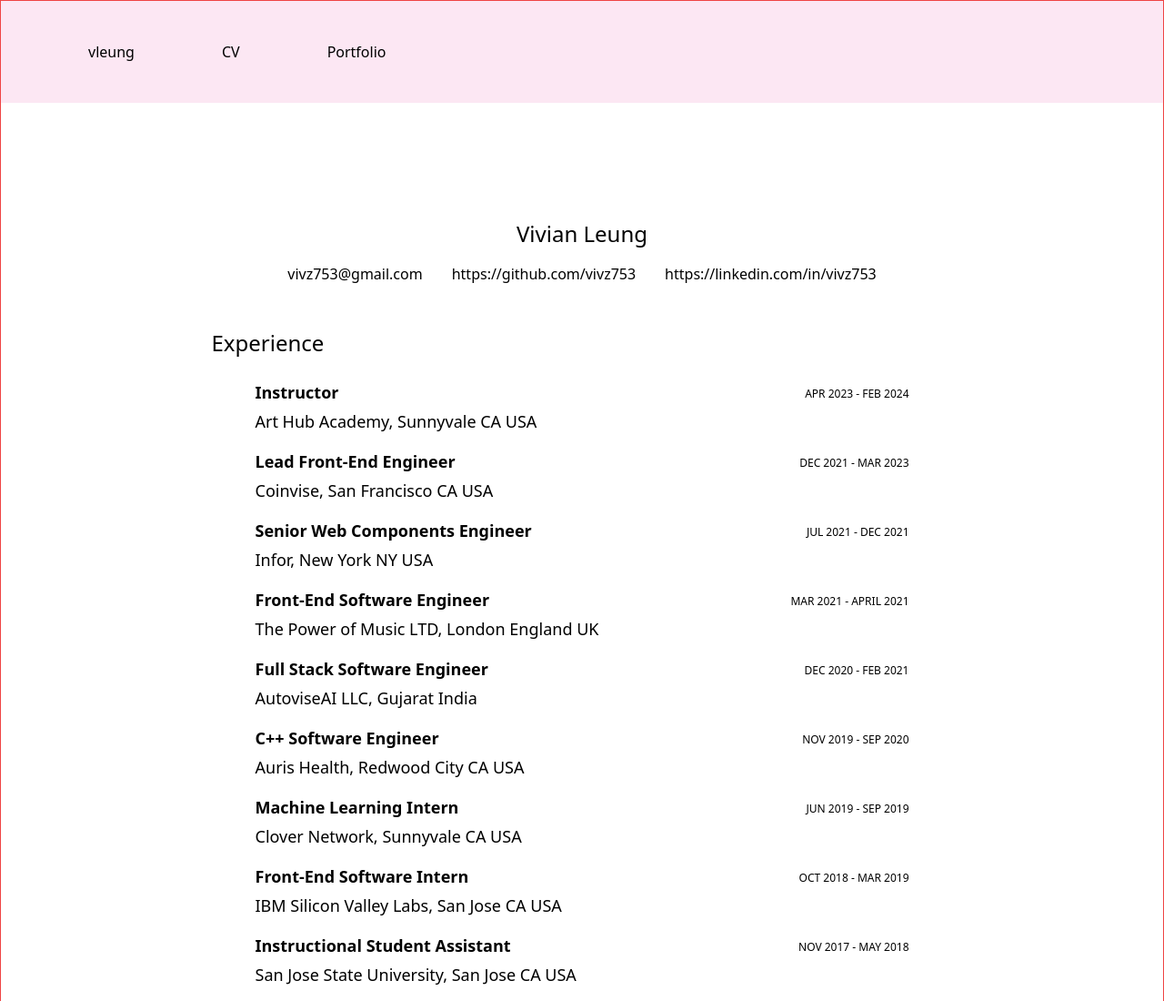
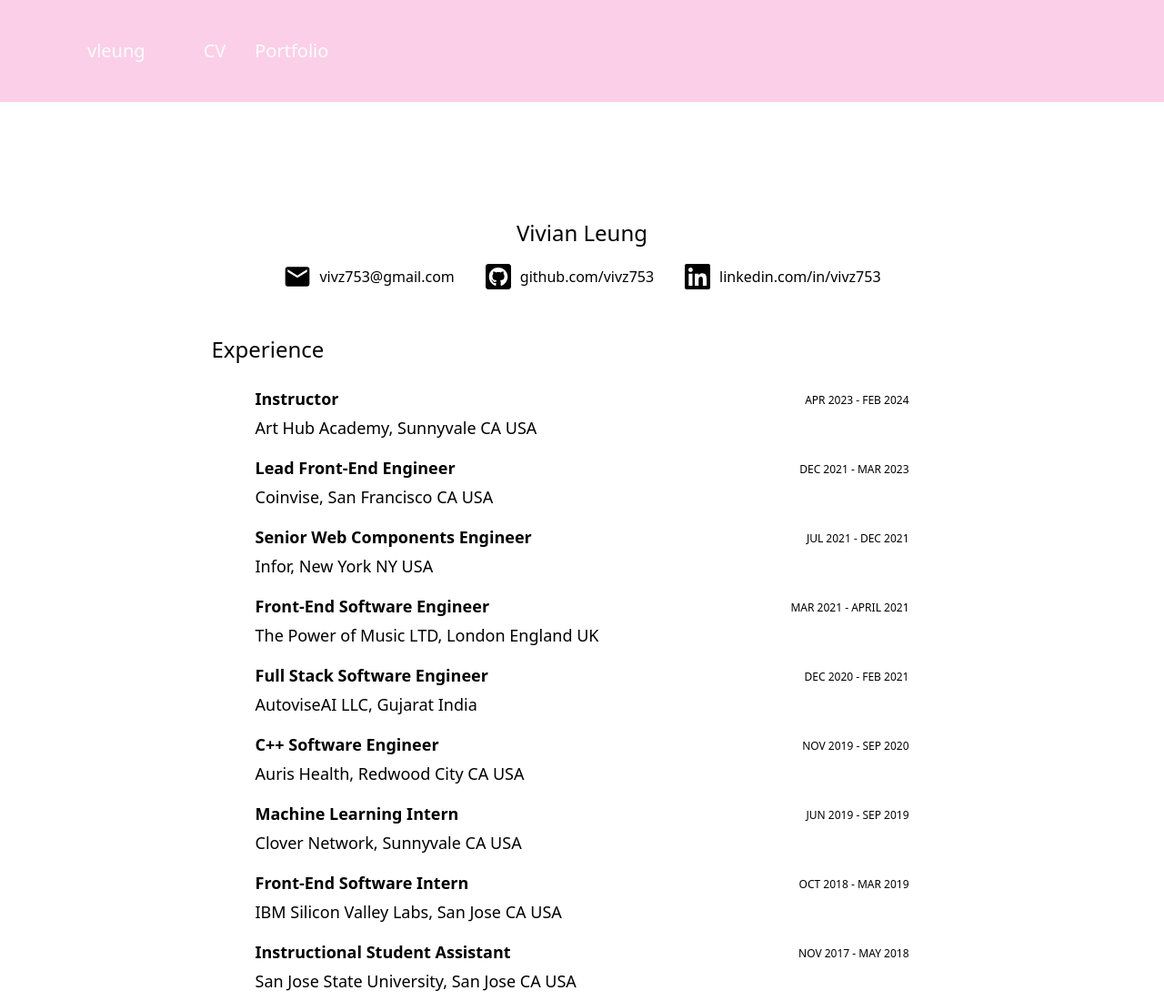
Before and after one commit to vivz753/vleung.us, a React app in the folder web/: page /cv in a window 1280 px wide. Shown: the top 1100 px of the page at 91% size. Built offline with nearby package versions, Linux system fonts and the light colour scheme.

Commit message:
add icons to CV pg; add mimi pg; change profile img; make navbar pink

```diff
--- a/web/components/core/Layout/Layout.tsx
+++ b/web/components/core/Layout/Layout.tsx
@@ -1,5 +1,4 @@
 import Head from "next/head"
-import { useRouter } from "next/router"
 import { FC } from "react"
 // import { Footer } from "./Footer"
 import { Navbar } from "./Navbar"
@@ -14,7 +13,7 @@
         <link rel="icon" href="/favicon.ico" />
       </Head>
       <main>
-        <div className="min-h-screen relative flex w-full flex-col overflow-auto border border-red-500">
+        <div className="relative flex min-h-screen w-full flex-col overflow-auto">
           <Navbar />
           {/* Page w/ content */}
           {children}
--- a/web/components/core/Layout/Navbar.tsx
+++ b/web/components/core/Layout/Navbar.tsx
@@ -1,7 +1,6 @@
 import clsx from "clsx"
 import Link from "next/link"
 import { FC } from "react"
-import Clock from "react-live-clock"
 
 const hexColor = (color: string) =>
   color === "pink"
@@ -22,7 +21,7 @@
 
 export const ColorLink: FC<{ text: string; href: string }> = ({ text, href }) => {
   return (
-    <Link href={href} className={clsx(`hover:text-pink-500`)}>
+    <Link href={href} className={clsx(`text-xl text-white hover:text-pink-400`)}>
       {text}
     </Link>
   )
@@ -30,12 +29,12 @@
 
 export const Navbar: FC = () => {
   return (
-    <div className="absolute bg-pink-100 flex w-full flex-row items-center gap-24 py-10 px-24">
+    <div className="absolute flex w-full flex-row items-center gap-16 bg-pink-200 px-24 py-10">
       {/* Title */}
       <ColorLink href="/" text="vleung" />
 
       {/* Menu */}
-      <div className="flex w-full flex-row items-center gap-24">
+      <div className="flex w-full flex-row items-center gap-8">
         <ColorLink href="/cv/" text="CV" />
         <ColorLink href="/portfolio/" text="Portfolio" />
       </div>
--- a/web/pages/cv.tsx
+++ b/web/pages/cv.tsx
@@ -1,6 +1,8 @@
 import { NextPage } from "next"
 import Link from "next/link"
 import { FC } from "react"
+import { FaGithubSquare, FaLinkedin } from "react-icons/fa"
+import { MdEmail } from "react-icons/md"
 
 const CV: NextPage = () => {
   return (
@@ -9,10 +11,18 @@
         <div className="flex flex-col items-center justify-center gap-4 py-8">
           <div className="text-2xl">Vivian Leung</div>
           <div className="flex flex-col items-center gap-2 lg:flex-row lg:gap-8">
-            {/* TODO: insert icons */}
-            <div>vivz753@gmail.com</div>
-            <Link href="https://github.com/vivz753">https://github.com/vivz753</Link>
-            <Link href="https://linkedin.com/in/vivz753">https://linkedin.com/in/vivz753</Link>
+            <div className="flex flex-row items-center gap-2">
+              <MdEmail className="h-8 w-8" />
+              <div>vivz753@gmail.com</div>
+            </div>
+            <Link className="flex flex-row items-center gap-2" href="https://github.com/vivz753">
+              <FaGithubSquare className="h-8 w-8" />
+              github.com/vivz753
+            </Link>
+            <Link href="https://linkedin.com/in/vivz753" className="flex flex-row items-center gap-2">
+              <FaLinkedin className="h-8 w-8" />
+              linkedin.com/in/vivz753
+            </Link>
           </div>
         </div>
         <div className="-ml-4 py-4 text-2xl lg:-ml-12">Experience</div>
--- a/web/pages/index.tsx
+++ b/web/pages/index.tsx
@@ -4,6 +4,7 @@
 export default function Home() {
   return (
     <div className="flex min-h-screen w-full flex-col items-center justify-center">
+      {/* TODO: add rainbow css animation from vleung.art */}
       <div className="relative flex h-[450px] w-full max-w-[719px] flex-col items-center rounded-2xl border-4 border-yellow-700 bg-yellow-700 md:flex-row lg:w-1/2">
         {/* MAIN SCREEN */}
         <div className="relative h-full w-3/4 p-8">
--- /dev/null
+++ b/web/pages/mimi.tsx
@@ -0,0 +1,18 @@
+import { NextPage } from "next"
+import Image from "next/image"
+
+const Mimi: NextPage = () => {
+  return (
+    <div className="flex min-h-screen flex-col items-center justify-center bg-pink-200 px-8 pt-28 lg:px-24">
+      <div className="flex flex-col gap-8">
+        <div className="text-3xl text-pink-500">mimi, the tuxedo cat</div>
+        <div className="text-sm text-pink-500">birth date: 4/23/2023</div>
+        <div className="text-sm text-pink-500">contact: 1-916-833-8138</div>
+        <div className="relative h-[500px] w-[400px] overflow-hidden rounded-3xl border-4 border-white">
+          <Image alt="portrait" src="/images/me-mimi.jpg" style={{ objectFit: "contain" }} width={400} height={500} />
+        </div>
+      </div>
+    </div>
+  )
+}
+export default Mimi
```
Also changed, not shown: 2 other files.
